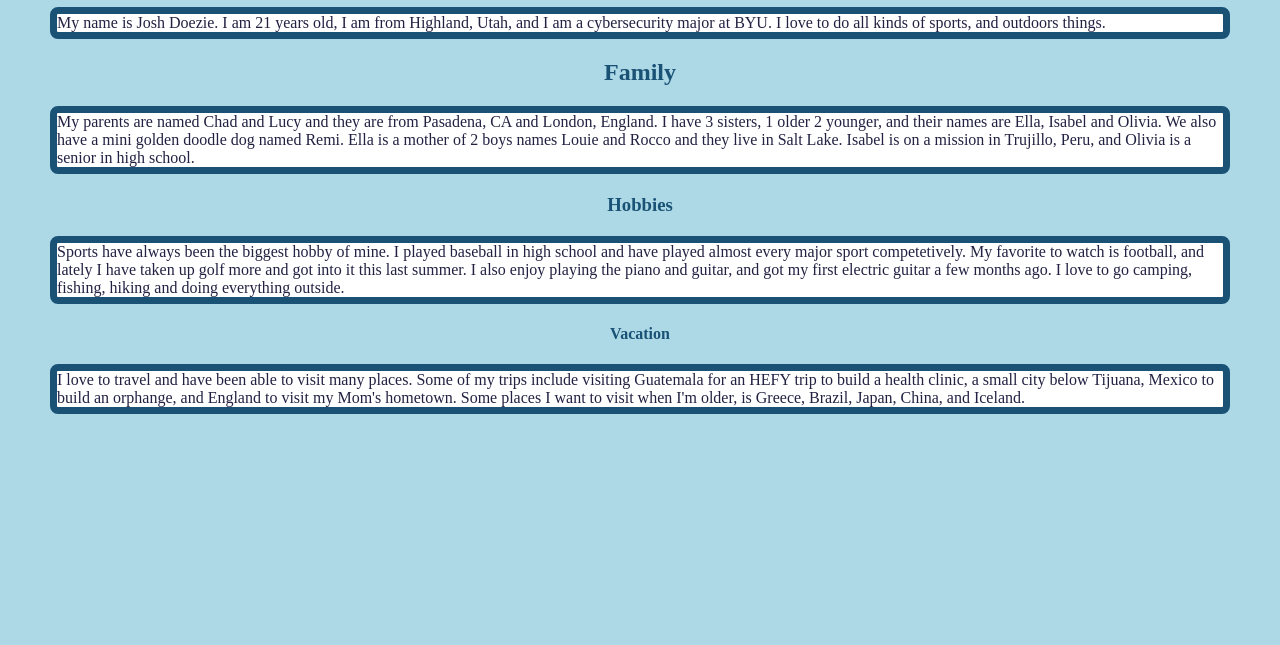
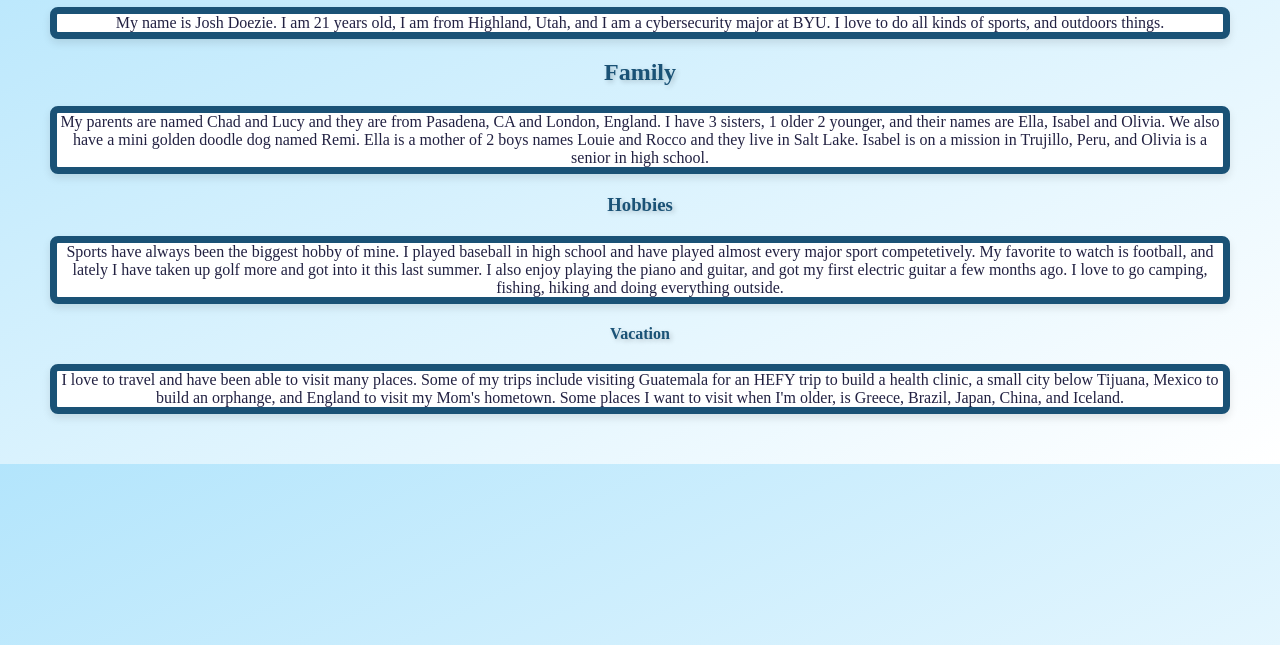
Before and after one commit to Joshdoezie/about-me-page, a plain HTML site: page index.html in a window 1280 px wide. Shown: the part 155-800 px from the top of the page. Drawn offline with Linux system fonts and the light colour scheme.

Commit message:
Update style.css

```diff
--- a/style.css
+++ b/style.css
@@ -3,11 +3,13 @@ body {
   font-family: 'Times New Roman', Times, serif;
   margin: 50px;
   color: #222142;
+  background: linear-gradient(to bottom right, #b3e5fc, #ffffff);
 }
 
 h1, h2, h3, h4 {
   color: #1a5276;
   text-align: center;
+  text-shadow: 2px 2px 5px rgba(0,0,0,0.2);
 }
 
 p {
@@ -15,6 +17,7 @@ p {
   border: 7px solid #1a5276;
   border-radius: 8px;
   margin: 20px auto;
-  text_align: center;
+  text-align: center;
   font-size: 16px;
+  box-shadow: 0 4px 8px rgba(0,0,0,0.1);
 }
```
